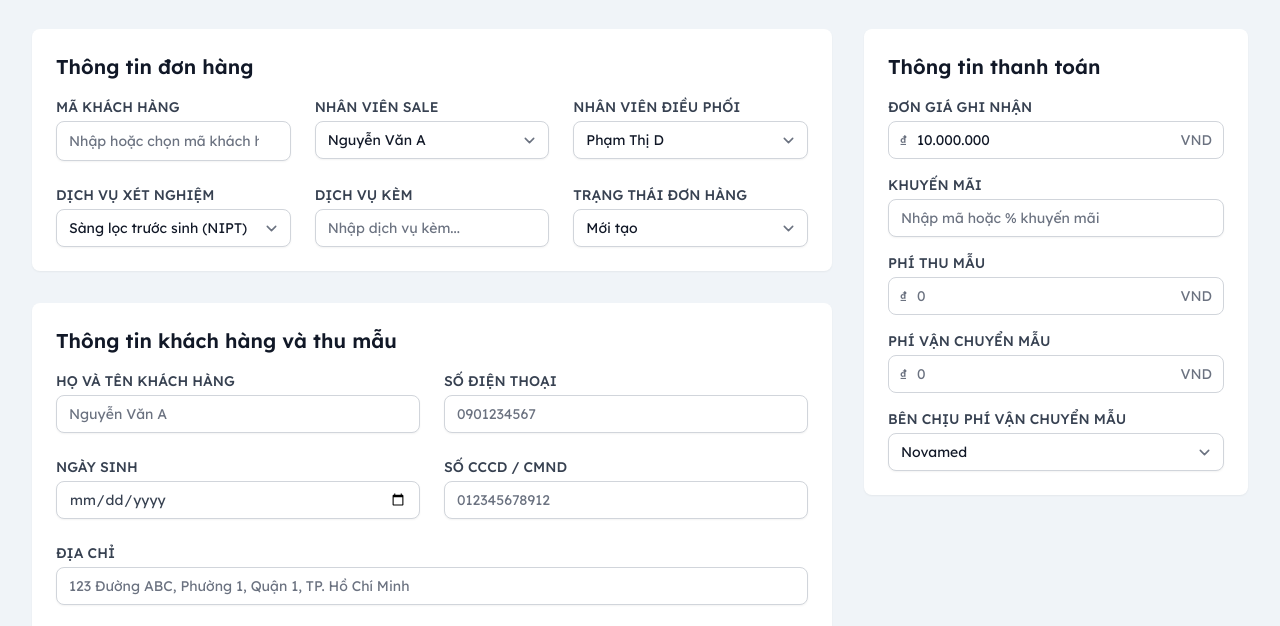
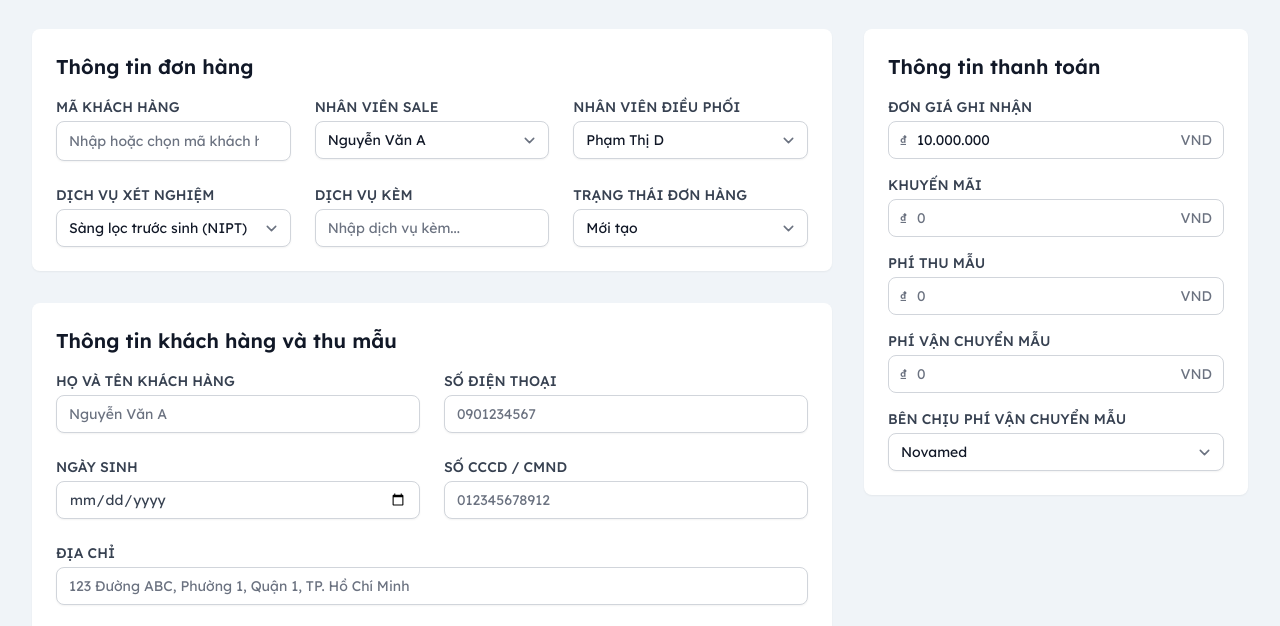
Before and after one commit to Duyhehe111/taodon, a plain HTML site: page Formtaodon.html in a window 1280 px wide. Shown: the part 159-785 px from the top of the page. Drawn offline with nearby package versions, Linux system fonts and the light colour scheme.

Commit message:
Update Formtaodon.html

```diff
--- a/Formtaodon.html
+++ b/Formtaodon.html
@@ -228,8 +228,24 @@
 </div>
 </div>
 <div>
-<label class="block text-sm font-medium text-gray-700 dark:text-gray-300" for="promotion">KHUYẾN MÃI</label>
-<input class="mt-1 block w-full rounded border-gray-300 dark:border-gray-600 bg-white dark:bg-slate-700 shadow-sm focus:border-primary focus:ring-primary sm:text-sm" id="promotion" name="promotion" placeholder="Nhập mã hoặc % khuyến mãi" type="text"/>
+  <label class="block text-sm font-medium text-gray-700 dark:text-gray-300" for="promotion">
+    KHUYẾN MÃI
+  </label>
+  <div class="relative mt-1">
+    <div class="pointer-events-none absolute inset-y-0 left-0 flex items-center pl-3">
+      <span class="text-gray-500 sm:text-sm">₫</span>
+    </div>
+    <input
+      class="block w-full rounded border-gray-300 dark:border-gray-600 bg-white dark:bg-slate-700 pl-7 pr-12 focus:border-primary focus:ring-primary sm:text-sm"
+      id="promotion"
+      name="promotion"
+      placeholder="0"
+      type="text"
+    />
+    <div class="pointer-events-none absolute inset-y-0 right-0 flex items-center pr-3">
+      <span class="text-gray-500 sm:text-sm">VND</span>
+    </div>
+  </div>
 </div>
 <div>
 <label class="block text-sm font-medium text-gray-700 dark:text-gray-300" for="collection-fee">PHÍ THU MẪU</label>
```
